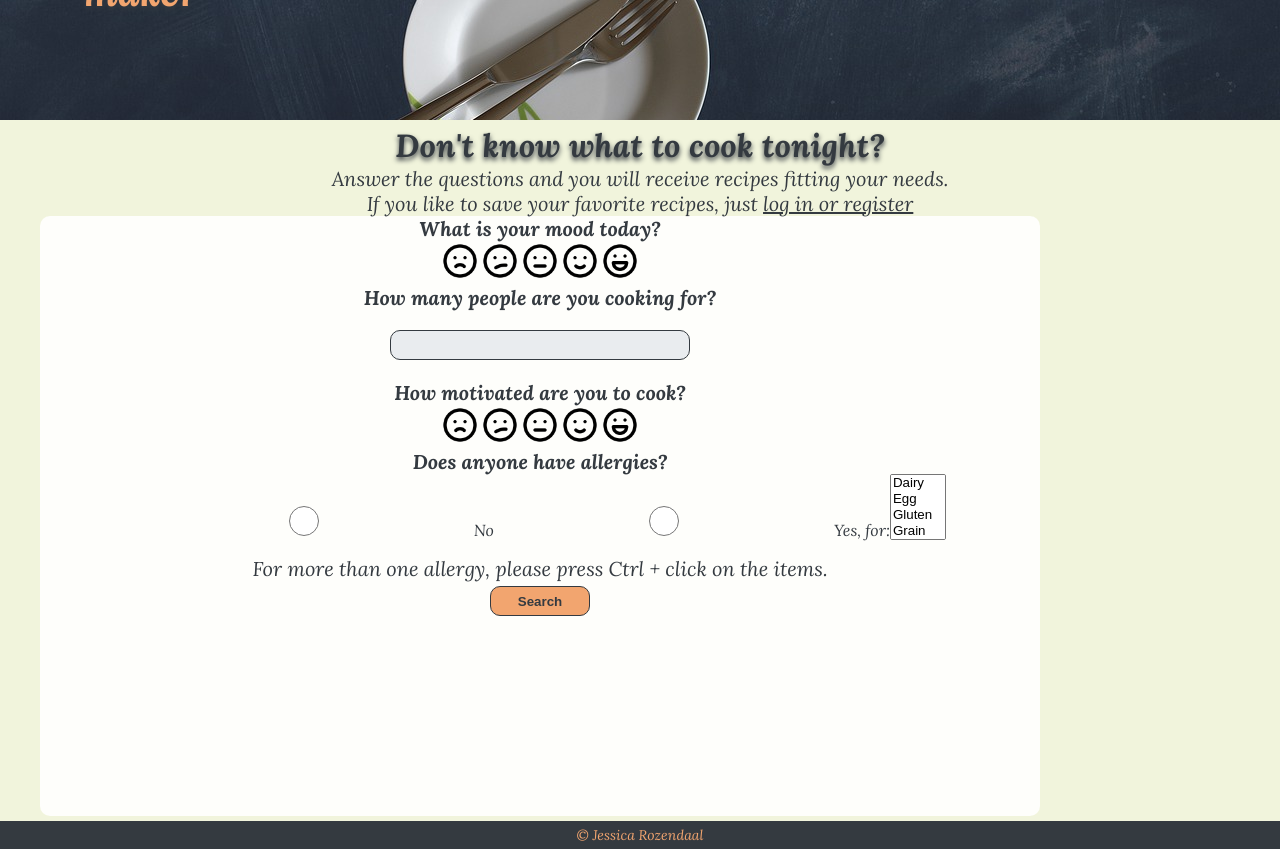
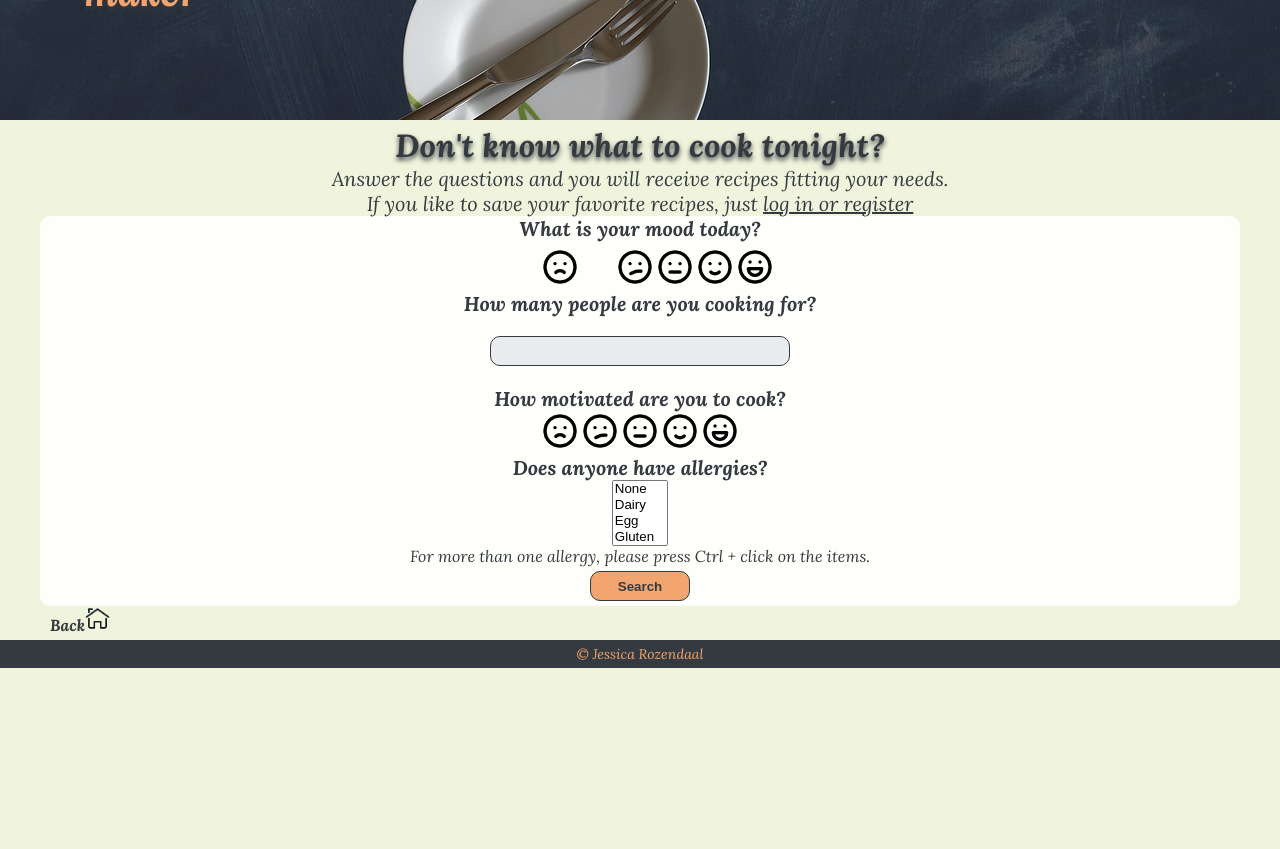
Before and after one commit to JesRozendaal/eindopdracht-frontend-recipe-app, a React (Create React App) app: page /decision-maker in a window 1280 px wide. Shown: the part 680-1529 px from the top of the page. After the commit the page ends 1348 px from the top, so only its background shows below. Built offline with nearby package versions, Linux system fonts and the light colour scheme.

Commit message:
verder-gegaan

```diff
--- a/src/pages/decision/Decision.css
+++ b/src/pages/decision/Decision.css
@@ -1,6 +1,18 @@
 .form-decision-maker {
     background-color: #FEFEFB;
     border-radius: 10px;
-    width: 1000px;
-    height: 600px;
+
 }
+
+.radio {
+    height: 10px;
+}
+
+.explanation {
+    font-size: 16px;
+}
+
+.button-decision {
+    background-color: #FEFEFB;
+    border: #FEFEFB;
+    }
--- a/src/pages/decision/Decision.js
+++ b/src/pages/decision/Decision.js
@@ -1,4 +1,4 @@
-import React from 'react';
+import React, {useState} from 'react';
 import './Decision.css';
 import Header from "../../components/header/Header";
 import {Link} from "react-router-dom";
@@ -7,8 +7,19 @@ import LessSadSmiley from "../../assets/icons/confuzed_mood_icon_211412.png";
 import NeutralSmiley from "../../assets/icons/empty_mood_icon_211384.png";
 import SmileSmiley from "../../assets/icons/smile_mood_icon_211284.png";
 import HappySmiley from "../../assets/icons/happy_mood_icon_211409.png";
+import Home from "../../assets/icons/3643769-building-home-house-main-menu-start_113416.png";
+import RecipeTimePersons from "../../components/recipes/RecipeTimePersons";
+import Error from "../../assets/photos/mistake-ge1eac774b_1920.jpg";
+
+//endpoint: https://api.spoonacular.com/recipes/complexSearch?maxReadyTime=20&intolerances="peanut"&number=10&apiKey=${process.env.REACT_APP_API_KEY}
 
 const Decision = () => {
+    const [error, toggleError] = useState(false);
+    const [mood, setMood] = useState('');
+    const [nrOfPersons, setNrOfPersons] = useState(0);
+    const [motivation, setMotivation] = useState('');
+    const [allergies, setAllergies] = useState('');
+
     return (
         <>
             <Header
@@ -25,7 +36,12 @@ const Decision = () => {
 
                         <form className="form-decision-maker">
                             <h4>What is your mood today?</h4>
-                            <img src={SadSmiley} alt="sad smiley" width="40px"/>
+                           <button
+                               type="button"
+                               className="button-decision"
+                               >
+                                <img src={SadSmiley} alt="sad smiley" width="40px"/>
+                           </button>
                             <img src={LessSadSmiley} alt="less sad smiley" width="40px"/>
                             <img src={NeutralSmiley} alt="neutral smiley" width="40px"/>
                             <img src={SmileSmiley} alt="smiling smiley" width="40px"/>
@@ -35,6 +51,7 @@ const Decision = () => {
                                 <h4>How many people are you cooking for?</h4>
                                 <input type="number" id="nr-off-persons"/>
                             </label>
+
                             <h4>How motivated are you to cook?</h4>
                             <img src={SadSmiley} alt="sad smiley" width="40px"/>
                             <img src={LessSadSmiley} alt="less sad smiley" width="40px"/>
@@ -43,64 +60,114 @@ const Decision = () => {
                             <img src={HappySmiley} alt="happy smiley" width="40px"/>
 
                             <h4>Does anyone have allergies?</h4>
-                            <label htmlFor="no-allergies-radio">
-                                <input
-                                    type="radio"
-                                    id="no-allergies-radio"
-                                    name="allergy-choice"
-                                />
-                                No
-                            </label>
-                            <label htmlFor="yes-allergies-radio">
-                                <input
-                                    type="radio"
-                                    id="yes-allergies-radio"
-                                    name="allergy-choice"
-                                />
-                                Yes, for:
-                            </label>
+                            {/*<label htmlFor="no-allergies-radio">*/}
+                            {/*    <input*/}
+                            {/*        className="radio"*/}
+                            {/*        type="radio"*/}
+                            {/*        id="no-allergies-radio"*/}
+                            {/*        value="no-allergies"*/}
+                            {/*        name="allergy-choice"*/}
+                            {/*    />*/}
+                            {/*    No*/}
+                            {/*</label>*/}
+                            {/*<label htmlFor="yes-allergies-radio">*/}
+                            {/*    <input*/}
+                            {/*        className="radio"*/}
+                            {/*        type="radio"*/}
+                            {/*        id="yes-allergies-radio"*/}
+                            {/*        value="allergies"*/}
+                            {/*        name="allergy-choice"*/}
+                            {/*    />*/}
+                            {/*    Yes, for:*/}
+                            {/*</label>*/}
                             <select multiple="multiple">
-                                <option>
+                                <option value="">
+                                    None
+                                </option>
+                                <option  value="dairy">
                                     Dairy
                                 </option>
-                                <option>
+                                <option value="egg">
                                     Egg
                                 </option>
-                                <option>
+                                <option value="gluten">
                                     Gluten
                                 </option>
-                                <option>
+                                <option value="grain">
                                     Grain
                                 </option>
-                                <option>
+                                <option value="peanut">
                                     Peanut
                                 </option>
-                                <option>
+                                <option value="seafood">
                                     Seafood
                                 </option>
-                                <option>
+                                <option value="sesame">
                                     Sesame
                                 </option>
-                                <option>
+                                <option value="shellfish">
                                     Shellfish
                                 </option>
-                                <option>
+                                <option value="soy">
                                     Soy
                                 </option>
-                                <option>
+                                <option value="sulfite">
                                     Sulfite
                                 </option>
-                                <option>
+                                <option value="tree nut">
                                     Tree nut
                                 </option>
-                                <option>
+                                <option value="wheat">
                                     Wheat
                                 </option>
                             </select>
-                            <p>For more than one allergy, please press Ctrl + click on the items.</p>
-                            <button type="button">Search</button>
+                            <p className="explanation">For more than one allergy, please press Ctrl + click on the items.</p>
+                            <button type="submit">
+                                Search
+                            </button>
                         </form>
 
+                        <div className="home-container">
+                            <Link
+                                to="/"
+                                className="link-back-home"
+                            >
+                                <strong>
+                                    Back
+                                </strong>
+                                <img src={Home} alt="home icon" width="25px"/>
+                            </Link>
+                        </div>
+
+                        {error &&
+                        <div className="outer-container">
+                            <div className="inner-container">
+                                <img src={Error} alt="error" width="400px" className="image-subrecipe"/>
+                                <h2 className="error">Oops... Something went wrong</h2>
+                            </div>
+                        </div>
+                        }
+
+                        {/*{recipe &&*/}
+                        {/*<>*/}
+                        {/*    <h2>Your recipes</h2>*/}
+                        {/*    {recipe.data.map((recipes) => {*/}
+                        {/*        return (*/}
+                        {/*            <div className="container-recipe-fridge" key={recipes.id}>*/}
+                        {/*                <img src={recipes.image} alt="recipe" className="image-recipe-fridge"/>*/}
+                        {/*                <section className="text-fridge">*/}
+                        {/*                    <article>*/}
+                        {/*                        <h3 className="title-fridge-recipe"><Link to={`/recipes/${recipes.id}`} className="link-recipe">{recipes.title}</Link></h3>*/}
+                        {/*                        <div className="text-recipes">*/}
+                        {/*                            <RecipeTimePersons*/}
+                        {/*                                id={recipes.id}*/}
+                        {/*                            />*/}
+                        {/*                        </div>*/}
+                        {/*                    </article>*/}
+                        {/*                </section>*/}
+                        {/*            </div>*/}
+                        {/*        )})}*/}
+                        {/*</>}*/}
 
                     </div>
                 </div>
--- a/src/pages/login-register/LoginRegister.js
+++ b/src/pages/login-register/LoginRegister.js
@@ -14,6 +14,7 @@ const LoginRegister = () => {
     const [emailRegister, setEmailRegister] = useState('');
     const [userNameRegister, setUserNameRegister] = useState('');
     const [passwordRegister, setPasswordRegister] = useState('');
+    const [registered, toggleRegistered] = useState(false);
 
     async function handleSubmit(e) {
         e.preventDefault();
@@ -31,6 +32,7 @@ const LoginRegister = () => {
 
     async function handleRegister(e) {
         e.preventDefault();
+        toggleRegistered(false);
         try {
             await axios.post('https://frontend-educational-backend.herokuapp.com/api/auth/signup',
             {
@@ -39,7 +41,7 @@ const LoginRegister = () => {
                 "password": passwordRegister,
                 "role": ["user"],
             });
-            console.log("registered with success!");
+            toggleRegistered(true);
         } catch (e) {
             console.error(e);
         }
@@ -74,7 +76,7 @@ const LoginRegister = () => {
                                             type="text"
                                             id="signin-username"
                                             onChange={(e) => setUserNameLogin(e.target.value)}
-                                        value={userNameLogin}
+                                            value={userNameLogin}
                                     />
                                 </label>
                                 <strong>
@@ -141,6 +143,9 @@ const LoginRegister = () => {
                                     Register
                                 </button>
                                 <p className="warning">After you register you have to log in!</p>
+                                {registered&&
+                                <h4>You are registered!</h4>
+                                }
                             </form>
                         </div>
                         <div className="home-container">
```
